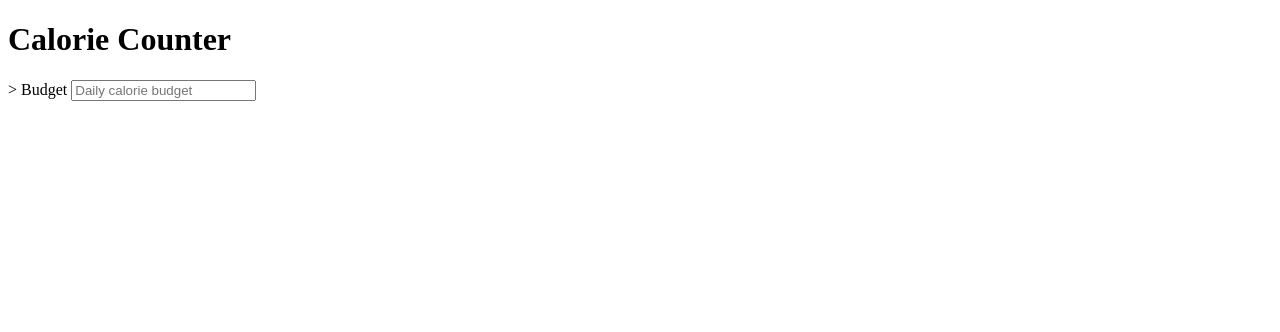
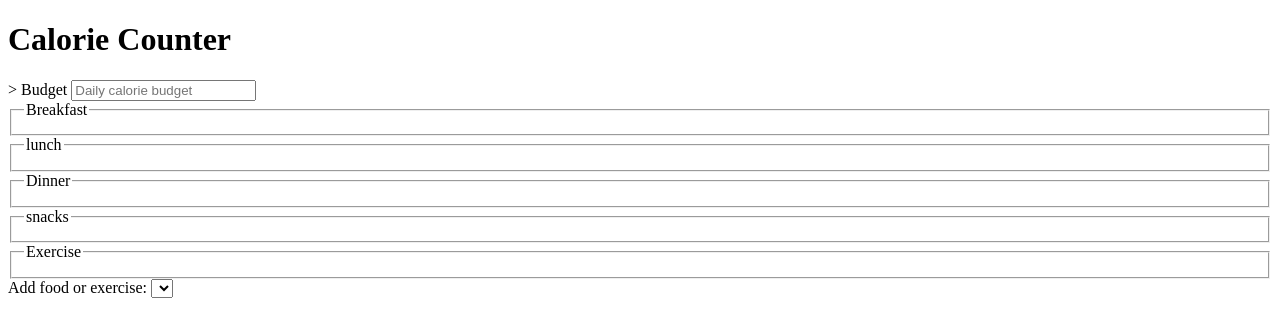
Before and after one commit to kibiraG/Calorie-Counter, a plain HTML site: page index.html in a window 1280 px wide. Drawn offline with Linux system fonts and the light colour scheme.

Commit message:
second commit

```diff
--- a/index.html
+++ b/index.html
@@ -11,17 +11,61 @@
             <h1>Calorie Counter</h1>
             <div class="container">
                 <form id="calorie-counter">
-                    <!--The for attribute ia an allowed attribute for <label> and output.
-                        When used on a <label> element it indicates the form element that
-                            this label describes.-->
+                    <!--The for attribute is an allowed attribute for <label> and output.
+                      When used on a <label> element it indicates the form element that
+                      this label describes.-->
                     <!--The <label> element is used to associate a text label with a form <input> field.
-                    The label is used to tell users the value that should be entered in the associated input field-->>
+                    The label is used to tell users the value that should be entered in the associated input field
+                    The type attribute specifies the type of <input> element to display
+                    A placeholder attribute specifies a short hint that describes the expected value of an input field
+                    min attribute specifies the minimum value for an <input> element
+                    The <legend> tag defines a caption for the <fieldset> element.Browser Support. Element.
+                    The <fieldset> element is used to group several controls as well as labels (<label>) within a web form.
+                    The <select> element is used to create a drop-down list.-->>
                     <label for="budget">Budget</label>
                     <input
                     id="budget"
                     type="number"
                     min="0"
-                    placeholder="Daily calorie budget"/>
+                    placeholder="Daily calorie budget"
+                    required/>
+                    <fieldset id="breakfast">
+                        <legend>Breakfast
+                            <div class="input-container"></div>
+                        </legend>
+                    </fieldset>
+
+                    <fieldset id = "lunch">
+                        <legend>lunch
+                            <div class="input-container"></div>
+                        </legend>
+                    </fieldset>
+
+                    <fieldset id="dinner">
+                        <legend>Dinner
+                            <div class="input-container"></div>
+                        </legend>
+                    </fieldset>
+
+                    <fieldset id="snacks">
+                        <legend>snacks
+                            <div class="input-container"></div>
+                        </legend>
+                    </fieldset>
+
+                    <fieldset id="exercise">
+                        <legend>Exercise</legend>
+                        <div class="input-container"></div>
+                    </fieldset>
+
+                    <div class="controls">
+                        <span>
+                            <label for="entry-dropdown">Add food or exercise:</label>
+                            <select id="entry-dropdown" name="options">
+                                <button id="add-entry" type="button">Add Entry</button>
+                            </select>
+                        </span>
+                    </div>
 
                 </form>
 
```
